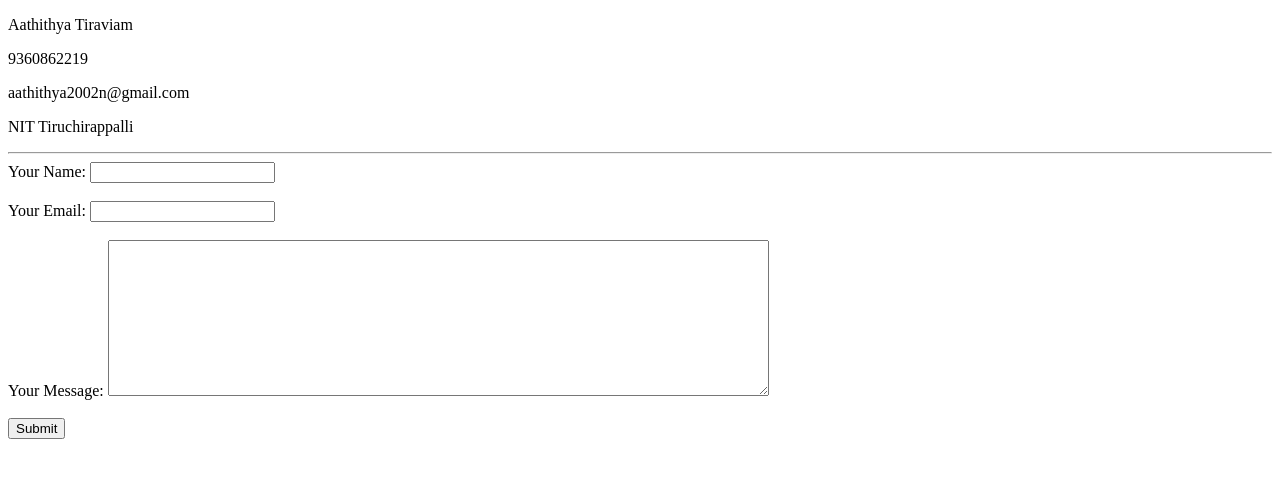
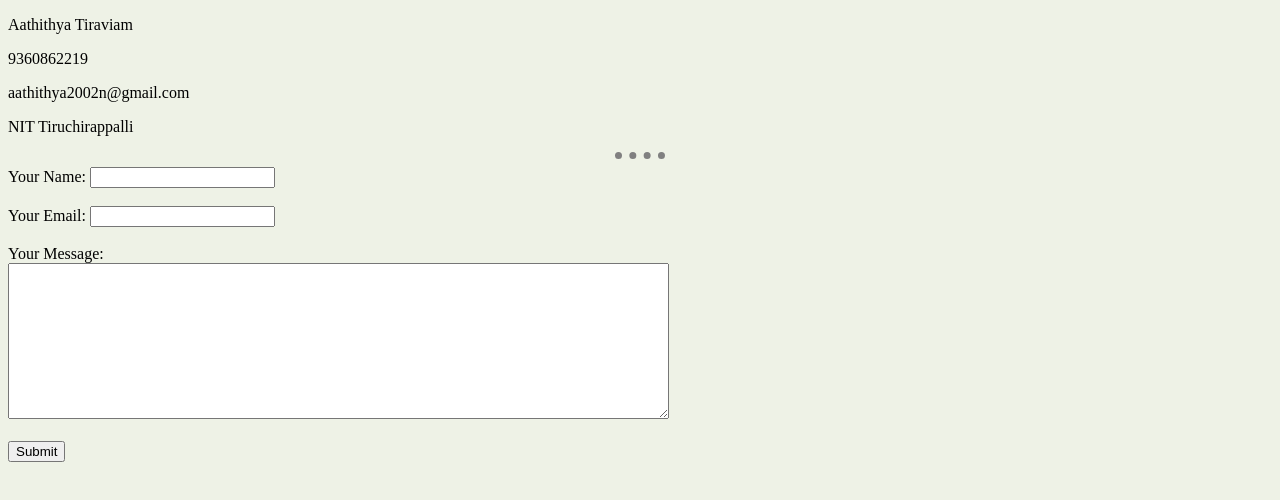
Before and after one commit to AathithyaS/My_Personal_Site, a plain HTML site: page talk-with-me.html in a window 1280 px wide. Drawn offline with Linux system fonts and the light colour scheme.

Commit message:
css files added

```diff
--- /dev/null
+++ b/styles/styles.css
@@ -0,0 +1,15 @@
+body {
+  background-color: #EEF2E6;
+}
+
+hr {
+  border-style: none;
+  border-top-style: dotted;
+  width: 4%;
+  border-top-width: 7px;
+  border-top-color: gray;
+}
+
+h1, h3 {
+  color: #66BFBF;
+}
--- a/talk-with-me.html
+++ b/talk-with-me.html
@@ -3,6 +3,7 @@
   <head>
     <meta charset="utf-8">
     <title>Let's connect</title>
+    <link rel="stylesheet" type="text/css" href="styles/styles.css">
   </head>
   <body>
     <p>Aathithya Tiraviam</p>
@@ -19,7 +20,7 @@
       <input type="email" name="My Email " value="">
       <br>
       <br>
-      <label>Your Message:</label>
+      <label>Your Message:</label><br>
       <textarea name="My Message" rows="10" cols="80"></textarea>
       <br>
       <br>
```
Also changed, not shown: hobbies.html (+1 -0 lines), index.html (+1 -0 lines).
